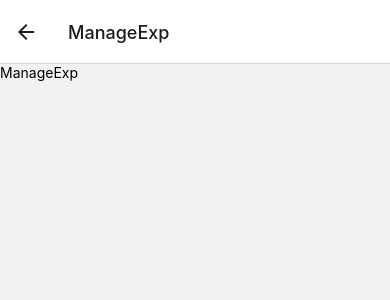
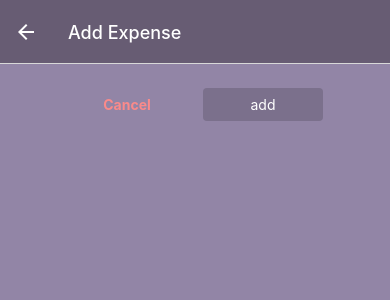
Before and after one commit to NRO1/ExpenseTracker, a React Native app: screen /ManageExp in a window 390 px wide. Shown: the top 300 px of the page. Built offline with nearby package versions, Linux system fonts and the light colour scheme.

Commit message:
error fix

```diff
--- a/App.js
+++ b/App.js
@@ -7,18 +7,23 @@ import AllExp from "./screens/AllExp";
 import RecentExp from "./screens/RecentExp";
 import {Colors} from './colors/style';
 import { Ionicons } from '@expo/vector-icons';
+import IconButton from "./components/UI/IconButton";
+import ExpContextProvider from './store/exp-context';
 
 const Stack = createStackNavigator();
 const BottomTabs = createBottomTabNavigator();
 
 function ExpensesOverview() {
   return (
-    <BottomTabs.Navigator screenOptions={{
+    <BottomTabs.Navigator screenOptions={ ({ navigation }) => ({
       headerStyle: { backgroundColor: Colors.primary500},
       headerTintColor: 'white',
       tabBarStyle: { backgroundColor: Colors.primary500},
-      tabBarActiveTintColor: Colors.accent500
-    }}>
+      tabBarActiveTintColor: Colors.accent500,
+      headerRight: ({tintColor}) => (<IconButton icon="add" size={30} color={tintColor} onPress={() => {
+        navigation.navigate('ManageExp');
+      }} />)
+    })}>
       <BottomTabs.Screen name="RecentExp" component={RecentExp} options={{
         title: 'Recent Expenses',
         tabBarLabel: 'Recent',
@@ -41,14 +46,21 @@ export default function App() {
   return (
     <>
       <StatusBar style="light" />
+      <ExpContextProvider>
       <NavigationContainer>
-        <Stack.Navigator>
+        <Stack.Navigator screenOptions={{
+          headerStyle: { backgroundColor: Colors.primary500},
+          headerTintColor: 'white'
+          }}>
           <Stack.Screen name="ExpensesOverview" component={ExpensesOverview} options={{
             headerShown: false
           }} />
-          <Stack.Screen name="ManageExp" component={ManageExp} />
+          <Stack.Screen name="ManageExp" component={ManageExp} options={{
+            presentation: 'modal'
+          }}/>
         </Stack.Navigator>
       </NavigationContainer>
+      </ExpContextProvider>
     </>
   );
 }
--- a/colors/style.js
+++ b/colors/style.js
@@ -7,8 +7,8 @@ export const Colors = {
     primary700:'#9D8FB3',
     primary800:"#7B708C",
     accent500: '#f2d563',
-    error50: '#D9C998',
-    error500:'#B1A661',
+    error50: '#fa8a8a',
+    error500:'#FA1323',
     gray500: '#BFBFBF',
     gray700: '#404040'
 }
--- a/components/Output/ExpensItem.js
+++ b/components/Output/ExpensItem.js
@@ -1,10 +1,17 @@
 import { Pressable, Text, View, StyleSheet } from "react-native";
 import { Colors } from "../../colors/style";
 import { getFormattedDate } from "../Util/date";
+import { useNavigation } from '@react-navigation/native';
 
-function ExpenseItem({ description, amount, date }) {
+function ExpenseItem({ id, description, amount, date }) {
+  const nav = useNavigation();
+
+  function expHandler() {
+    nav.navigate('ManageExp',{ expenseId: id});
+  }
+
   return (
-    <Pressable>
+    <Pressable onPress={expHandler} style={({pressed}) => pressed && styles.pressed}>
       <View style={styles.item}>
         <View>
           <Text style={[styles.textBase, styles.desc]}>{description}</Text>
@@ -21,6 +28,9 @@ function ExpenseItem({ description, amount, date }) {
 export default ExpenseItem;
 
 const styles = StyleSheet.create({
+  pressed: {
+    opacity: 0.75,
+  },
   item: {
     padding: 12,
     marginVertical: 8,
--- a/components/Output/ExpensesOutput.js
+++ b/components/Output/ExpensesOutput.js
@@ -1,70 +1,20 @@
-import {View, StyleSheet} from 'react-native';
+import {View, StyleSheet, Text} from 'react-native';
 import ExpensesList from './ExpensesList';
 import ExpensesSummary from './ExpensesSummary';
 import { Colors} from '../../colors/style';
 
-const DUMMY_EXPENSE = [
-{
-    id: 'e1',
-    description: 'shoes',
-    amount: 59.99,
-    date: new Date('2022-11-05')
-},
-{
-    id: 'e2',
-    description: 'apples',
-    amount: 12,
-    date: new Date('2022-12-03')
-},
-{
-    id: 'e3',
-    description: 'book',
-    amount: 23.99,
-    date: new Date('2022-05-27')
-},
-{
-    id: 'e4',
-    description: 'shoes',
-    amount: 59.99,
-    date: new Date('2022-12-22')
-},
-{
-    id: 'e5',
-    description: 'apples',
-    amount: 12,
-    date: new Date('2022-12-03')
-},
-{
-    id: 'e6',
-    description: 'book',
-    amount: 23.99,
-    date: new Date('2022-12-27')
-},
-{
-    id: 'e7',
-    description: 'shoes',
-    amount: 59.99,
-    date: new Date('2023-01-03')
-},
-{
-    id: 'e8',
-    description: 'apples',
-    amount: 12,
-    date: new Date('2022-01-03')
-},
-{
-    id: 'e9',
-    description: 'book',
-    amount: 23.99,
-    date: new Date('2022-12-27')
-}
-]
 
-function ExpensesOutput({ expPeriod}) {
+function ExpensesOutput({ expenses, expPeriod, fallbackText}) {
+    let content = <Text style={styles.infoText}>{fallbackText}</Text>;
+
+    if (expenses.length > 0) {
+        content =  <ExpensesList expenses={expenses}/>
+    }
+
     return (
         <View style={styles.container}>
-            <ExpensesSummary expenses={DUMMY_EXPENSE} period={expPeriod}/>
-            <ExpensesList expenses={DUMMY_EXPENSE}/>
+            <ExpensesSummary expenses={expenses} period={expPeriod}/>
+            {content}
         </View>
     )
 }
@@ -76,5 +26,11 @@ const styles = StyleSheet.create({
         padding: 24,
         backgroundColor: Colors.primary700,
         flex: 1,
+    },
+    infoText: {
+        color: 'white',
+        fontSize: 16,
+        textAlign: 'center',
+        marginTop: 32
     }
 })
--- /dev/null
+++ b/components/UI/CustomButton.js
@@ -0,0 +1,40 @@
+import { Pressable, View, Text, StyleSheet, Button } from 'react-native';
+import { Colors } from '../../colors/style';
+
+function CustomButton({children, onPress, mode, style}) {
+    return (
+        <View style={style}>
+            <Pressable onPress={onPress} style={({ pressed }) =>pressed && styles.pressed} >
+                <View style={[ styles.button, mode === 'flat' && styles.flat]} >
+                    <Text style={[ styles.buttonTetx, mode === 'flat' && styles.flatText]}>{children}</Text>
+                </View>
+            </Pressable>
+        </View>
+    )
+}
+
+export default CustomButton;
+
+const styles = StyleSheet.create({
+    button: {
+        borderRadius: 4,
+        padding: 8,
+        backgroundColor: Colors.primary800
+    },
+    flat :{
+        backgroundColor: 'transparent'
+    },
+    buttonTetx: {
+        color: 'white',
+        textAlign: 'center'
+    },
+    flatText: {
+        color: Colors.error50,
+        fontWeight: 'bold'
+    },
+    pressed: {
+        opacity: 0.75,
+        backgroundColor: Colors.primary100,
+        borderRadius: 4
+    }
+})
--- /dev/null
+++ b/components/UI/IconButton.js
@@ -0,0 +1,27 @@
+import { View, Pressable, StyleSheet } from "react-native";
+import { Ionicons } from '@expo/vector-icons';
+
+
+function IconButton({ icon, size, color, onPress }) {
+    return (
+        <Pressable onPress={onPress} style={ ( { pressed }) => pressed && styles.pressed}>
+            <View style={styles.buttonContainer}>
+                <Ionicons name={icon} size={size} color={color} />
+            </View>
+        </Pressable>
+    )
+}
+
+export default IconButton;
+
+const styles = StyleSheet.create({
+    buttonContainer: {
+        borderRadius: 24,
+        padding: 6,
+        marginHorizontal: 8,
+        marginVertical: 2,
+    },
+    pressed: {
+        opacity: 0.75,
+    }
+})
--- a/screens/ManageExp.js
+++ b/screens/ManageExp.js
@@ -1,13 +1,96 @@
-import { Text, StyleSheet } from 'react-native';
+import { View, StyleSheet } from "react-native";
+import { useLayoutEffect } from "react";
+import IconButton from "../components/UI/IconButton";
+import { Colors } from "../colors/style";
+import CustomButton from "../components/UI/CustomButton";
+import { ExpensesContext } from "../store/exp-context";
+import { useContext } from "react";
 
-function ManageExp() {
-    return (
-        <Text>ManageExp</Text>
-    )
+function ManageExp({ route, navigation }) {
+  const expenseId = route.params?.expenseId;
+  const isEditing = !!expenseId;
+  const expCtx = useContext(ExpensesContext);
+
+  useLayoutEffect(() => {
+    navigation.setOptions({
+      title: isEditing ? "Edit Expense" : "Add Expense",
+    });
+  }, [navigation, isEditing]);
+
+  function deleteExp() {
+    expCtx.deleteExpense(expenseId);
+    navigation.goBack();
+  }
+
+  function cancelHandler() {
+    navigation.goBack();
+  }
+
+  function confirmHandler() {
+    if (isEditing) {
+      expCtx.updateExpense(
+        expenseId,
+        {
+        description: "Test!!!",
+        amount: 99.99,
+        date: new Date("2023-01-14"),
+      });
+    } else {
+      expCtx.addExpense({
+        description: "Test",
+        amount: 25.25,
+        date: new Date("2023-01-15"),
+      });
+    }
+    navigation.goBack();
+  }
+
+  return (
+    <View style={styles.container}>
+      <View style={styles.buttons}>
+        <CustomButton mode="flat" onPress={cancelHandler} style={styles.button}>
+          Cancel
+        </CustomButton>
+        <CustomButton onPress={confirmHandler} style={styles.button}>
+          {isEditing ? "Update" : "add"}
+        </CustomButton>
+      </View>
+      {isEditing && (
+        <View style={styles.deleteCont}>
+          <IconButton
+            icon="trash"
+            size={36}
+            color={Colors.error500}
+            onPress={deleteExp}
+          />
+        </View>
+      )}
+    </View>
+  );
 }
 
 export default ManageExp;
 
 const styles = StyleSheet.create({
-
-})
+  container: {
+    flex: 1,
+    padding: 24,
+    backgroundColor: Colors.primary200,
+  },
+  deleteCont: {
+    marginTop: 16,
+    paddingTop: 8,
+    borderTopWidth: 2,
+    borderTopColor: Colors.primary800,
+    alignItems: "center",
+  },
+  buttons: {
+    flexDirection: "row",
+    justifyContent: "center",
+    alignItems: "center",
+  },
+  button: {
+    minWidth: 120,
+    marginHorizontal: 8,
+  },
+});
--- /dev/null
+++ b/store/exp-context.js
@@ -0,0 +1,113 @@
+import { createContext, useReducer } from "react";
+
+const DUMMY_EXPENSE = [
+  {
+    id: "e1",
+    description: "shoes",
+    amount: 59.99,
+    date: new Date("2023-01-12"),
+  },
+  {
+    id: "e2",
+    description: "apples",
+    amount: 12,
+    date: new Date("2023-01-11"),
+  },
+  {
+    id: "e3",
+    description: "book",
+    amount: 23.99,
+    date: new Date("2023-01-14"),
+  },
+  {
+    id: "e4",
+    description: "shoes",
+    amount: 59.99,
+    date: new Date("2022-12-22"),
+  },
+  {
+    id: "e5",
+    description: "apples",
+    amount: 12,
+    date: new Date("2022-12-03"),
+  },
+  {
+    id: "e6",
+    description: "book",
+    amount: 23.99,
+    date: new Date("2022-12-27"),
+  },
+  {
+    id: "e7",
+    description: "shoes",
+    amount: 59.99,
+    date: new Date("2023-01-03"),
+  },
+  {
+    id: "e8",
+    description: "apples",
+    amount: 12,
+    date: new Date("2022-01-03"),
+  },
+  {
+    id: "e9",
+    description: "book",
+    amount: 23.99,
+    date: new Date("2022-12-27"),
+  },
+];
+
+export const ExpensesContext = createContext({
+  expenses: [],
+  addExpense: ({ description, amount, date }) => {},
+  deleteExpense: (id) => {},
+  updateExpense: (id, { description, amount, date }) => {},
+});
+
+function expReducer(state, action) {
+  switch (action.type) {
+    case "ADD":
+      const id = new Date().toString() + Math.random().toString();
+      return [{ ...action.payload, id: id }, ...state];
+    case "UPDATE":
+      const updateIndex = state.findIndex(
+        (exp) => exp.id === action.payload.id
+      );
+      const updatableExp = state[updateIndex];
+      const updatedItem = { ...updatableExp, ...action.payload.data };
+      const updatedExp = [...state];
+      updatedExp[updateIndex] = updatedItem;
+      return updatableExp;
+    case "DELETE":
+        return state.filter((exp) => exp.id !== action.payload);
+    default:
+      return state;
+  }
+}
+
+function ExpContextProvider({ children }) {
+  const [expState, dispatch] = useReducer(expReducer, DUMMY_EXPENSE);
+
+  function addExpense(expData) {
+    dispatch({ type: "ADD", payload: expData });
+  }
+
+  function deleteExpense(id) {
+    dispatch({ type: "DELETE", payload: id });
+  }
+
+  function updateExpense(id, expData) {
+    dispatch({ type: "UPDATE", payload: { id: id, data: expData } });
+  }
+
+  const value = {
+    expenses: expState,
+    addExpense: addExpense,
+    deleteExpense: deleteExpense,
+    updateExpense:  updateExpense
+  }
+
+  return <ExpensesContext.Provider value={value} >{children}</ExpensesContext.Provider>;
+}
+
+export default ExpContextProvider;
```
Also changed, not shown: components/Util/date.js (+5 -3 lines), screens/AllExp.js (+5 -6 lines), screens/RecentExp.js (+13 -6 lines).
